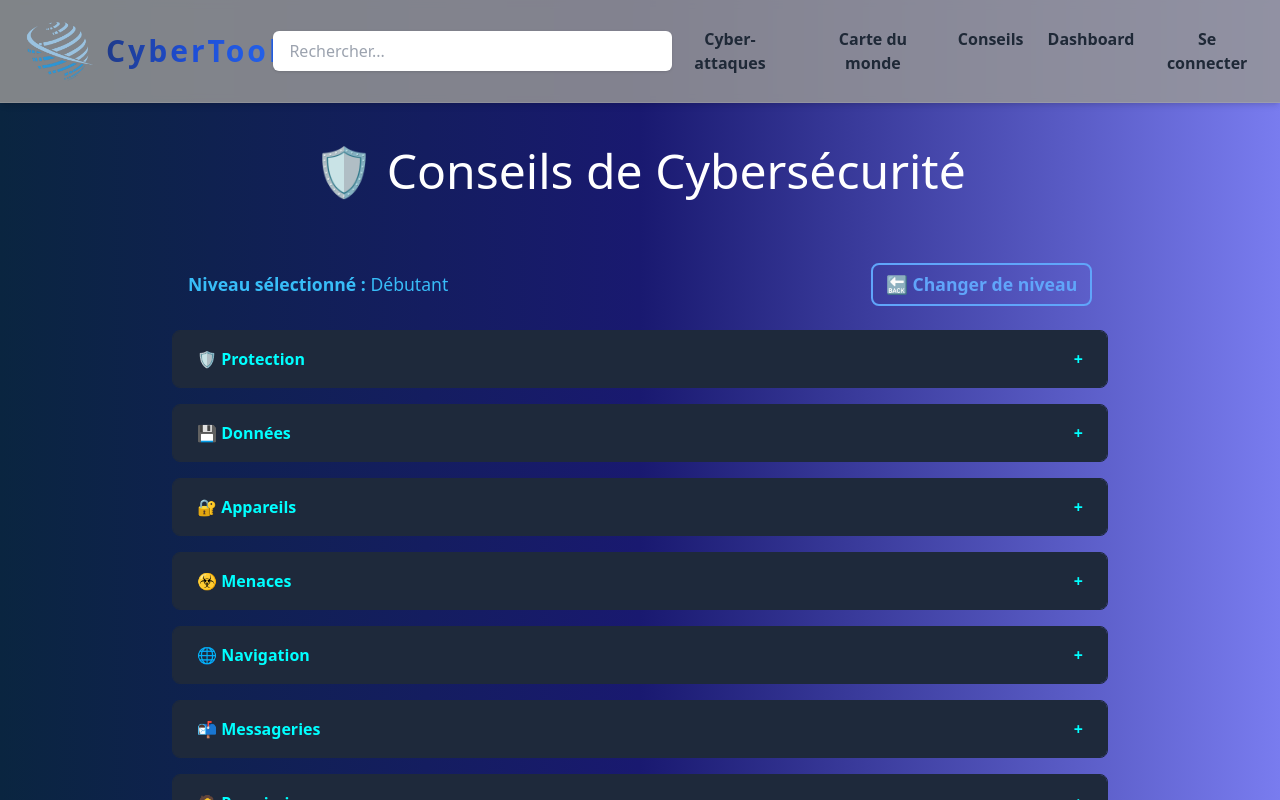
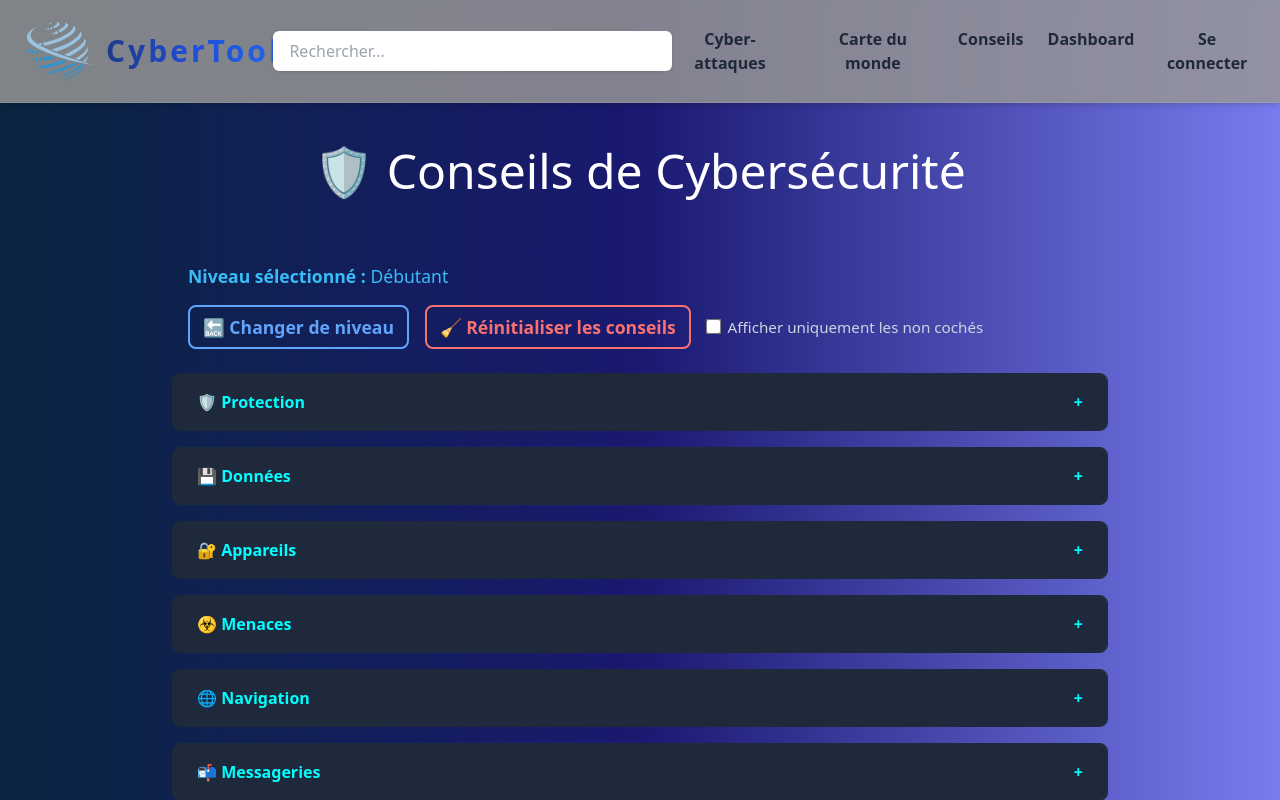
Before and after one commit to Kaly-0/Project2025, a Next.js app in the folder my-app-dashboard/: page /Conseils/contenu in a window 1280 px wide. Both pictures are taken after a click on the button "Débutant". Shown: the top 800 px of the page. Built offline with nearby package versions, Linux system fonts and the light colour scheme.

Commit message:
Modification de la page des conseils, ajout du bouton reset et du filtre.

```diff
--- a/my-app-dashboard/app/Conseils/contenu/Conseils.module.css
+++ b/my-app-dashboard/app/Conseils/contenu/Conseils.module.css
@@ -155,3 +155,37 @@
     text-decoration: line-through;
     color: #94a3b8;
 }
+
+.levelActions {
+    display: flex;
+    flex-wrap: wrap;
+    gap: 1rem;
+}
+
+.clearButton {
+    background: transparent;
+    color: #f87171;
+    border: 2px solid #f87171;
+    border-radius: 8px;
+    padding: 0.4rem 0.8rem;
+    cursor: pointer;
+    font-weight: bold;
+    transition: all 0.3s ease;
+}
+
+.clearButton:hover {
+    background-color: #f87171;
+    color: #0f172a;
+}
+
+.toggleLabel {
+    display: flex;
+    align-items: center;
+    gap: 0.5rem;
+    font-size: 0.95rem;
+    color: #cbd5e1;
+    cursor: pointer;
+}
+.toggleLabel input {
+    transform: scale(1.2);
+}
--- a/my-app-dashboard/app/Conseils/contenu/page.tsx
+++ b/my-app-dashboard/app/Conseils/contenu/page.tsx
@@ -61,8 +61,8 @@ const ConseilsPage = () => {
     const [niveau, setNiveau] = useState<typeof niveaux[number] | null>(null);
     const [activeIndex, setActiveIndex] = useState<number | null>(null);
     const [checkedTips, setCheckedTips] = useState<Record<string, boolean>>({});
+    const [showOnlyUnchecked, setShowOnlyUnchecked] = useState(false);
 
-    // ✅ Chargement des cases cochées après sélection du niveau
     useEffect(() => {
         if (typeof window === "undefined" || !niveau) return;
 
@@ -84,6 +84,23 @@ const ConseilsPage = () => {
     const handleReset = () => {
         setNiveau(null);
         setActiveIndex(null);
+        setShowOnlyUnchecked(false);
+    };
+
+    const handleResetTips = () => {
+        if (!niveau || typeof window === "undefined") return;
+
+        const updated: Record<string, boolean> = { ...checkedTips };
+
+        Object.entries(conseilsParNiveau[niveau]).forEach(([catLabel, tips]) => {
+            tips.forEach((_, idx) => {
+                const key = `${niveau}-${catLabel}-${idx}`;
+                delete updated[key];
+                localStorage.removeItem(key);
+            });
+        });
+
+        setCheckedTips(updated);
     };
 
     return (
@@ -106,9 +123,22 @@ const ConseilsPage = () => {
                 <>
                     <div className={styles.selectedLevel}>
                         <p><strong>Niveau sélectionné :</strong> {niveau}</p>
+                        <div className={styles.levelActions}>
                             <button className={styles.resetButton} onClick={handleReset}>
                                 🔙 Changer de niveau
                             </button>
+                            <button className={styles.clearButton} onClick={handleResetTips}>
+                                🧹 Réinitialiser les conseils
+                            </button>
+                            <label className={styles.toggleLabel}>
+                                <input
+                                    type="checkbox"
+                                    checked={showOnlyUnchecked}
+                                    onChange={() => setShowOnlyUnchecked(prev => !prev)}
+                                />
+                                Afficher uniquement les non cochés
+                            </label>
+                        </div>
                     </div>
 
                     <div className={styles.accordionContainer}>
@@ -125,7 +155,12 @@ const ConseilsPage = () => {
                                 {activeIndex === index && (
                                     <div className={styles.accordionContent}>
                                         <ul className={styles.tipsList}>
-                                            {(conseilsParNiveau[niveau]?.[cat.label] || []).map((tip, idx) => {
+                                            {(conseilsParNiveau[niveau]?.[cat.label] || [])
+                                                .filter((_, idx) => {
+                                                    const key = `${niveau}-${cat.label}-${idx}`;
+                                                    return !showOnlyUnchecked || !checkedTips[key];
+                                                })
+                                                .map((tip, idx) => {
                                                     const tipKey = `${niveau}-${cat.label}-${idx}`;
                                                     const isChecked = checkedTips[tipKey] || false;
 
```
Lines whose indentation alone changed are shown as unchanged.
